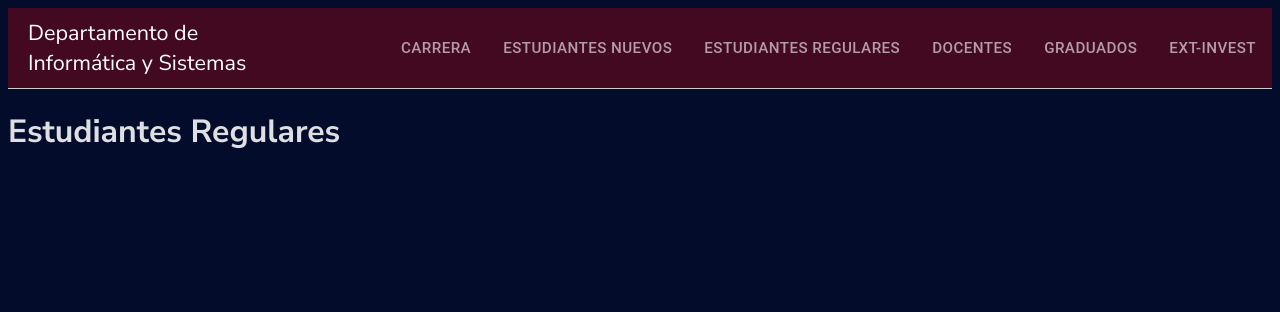
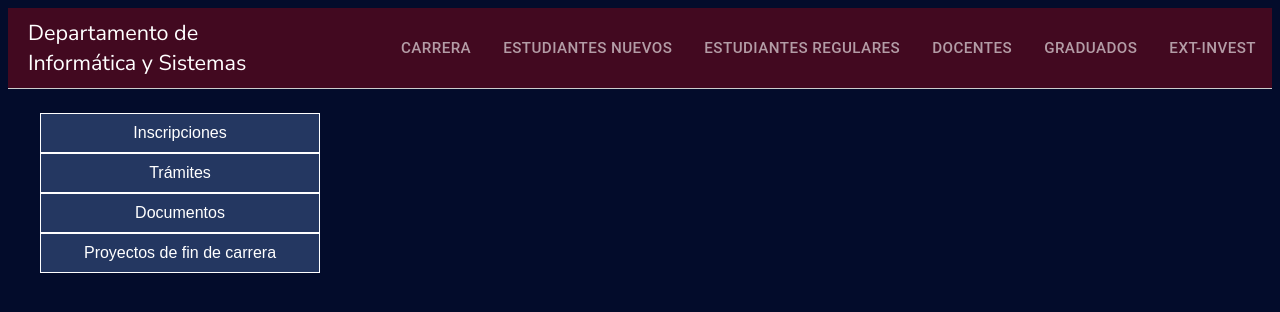
Before and after one commit to elprogramadorr/info-sistemas-webapp, a React (Vite) app: page /estudiantes-regulares in a window 1280 px wide. Shown: the top 312 px of the page. Built offline with nearby package versions, Linux system fonts and the light colour scheme; a web font is replaced by a local one.

Commit message:
el menu agregado

```diff
--- a/src/screens/ModuloEstudiantesRegulares.jsx
+++ b/src/screens/ModuloEstudiantesRegulares.jsx
@@ -1,11 +1,45 @@
 import { useState } from "react";
 import Layout from "./Layout";
+import DropdownMenu from "../utils/DropdownMenu";
+import { Button } from "@mui/material";
+
+function DropdownItem({ text }) {
+    const [isPressed, setIsPressed] = useState(false);
+    return (
+        <Button style={{padding:4, textTransform:'none', justifyContent: 'left',color:'black'}} onClick={()=>{setIsPressed(true)}}>
+            {text}
+        </Button>
+    );
+}
 
 const EstudiantesRegulares = () => {
     return (
-
-            <h1>Estudiantes Regulares</h1>
-
+        <>
+        <div style={{marginTop:'1.5rem'}}>
+            <DropdownMenu label="Inscripciones">
+                <DropdownItem text="Fechas" />
+                <DropdownItem text="Requisitos" />
+                <DropdownItem text="Proceso" />
+            </DropdownMenu>
+            <DropdownMenu label="Trámites">
+                <DropdownItem text="Auxiliaturas" />
+                <DropdownItem text="Cambio de carrera" />
+                <DropdownItem text="Solicitud para trabajo dirigido" />
+                <DropdownItem text="Registro de tema de perfil" />
+                <DropdownItem text="Defensa pública" />
+            </DropdownMenu>
+            <DropdownMenu label="Documentos">
+                <DropdownItem text="Guías de elaboración" />
+                <DropdownItem text="Certificaciones de solvencia" />
+                <DropdownItem text="Titulación" />
+            </DropdownMenu>
+            <DropdownMenu label="Proyectos de fin de carrera">
+                <DropdownItem text="Banco de temas disponibles" />
+                <DropdownItem text="Buscador de proyectos" />
+                <DropdownItem text="Convocatorias" />
+            </DropdownMenu>
+            </div>
+        </>
     );
 }
 export default EstudiantesRegulares;
--- /dev/null
+++ b/src/utils/DropdownMenu.jsx
@@ -0,0 +1,58 @@
+// DropdownMenu.js
+import React, { useState } from 'react';
+
+function DropdownMenu({ label, children }) {
+  const [isOpen, setIsOpen] = useState(false);
+
+  const toggleDropdown = () => {
+    setIsOpen(!isOpen);
+  };
+
+  const styles = {
+    dropdown: {
+      marginLeft: '2rem',
+
+    },
+    dropdownButton: {
+      backgroundColor: '#243761',
+      width: '280px',
+      padding: '10px 20px',
+      fontSize: '16px',
+      color: 'white',
+      cursor: 'pointer',
+      border: '1px solid white',
+    //   boxShadow: '0px 3px 16px 0px #F2F2F2',
+    },
+    dropdownContent: {
+      backgroundColor: '#f9f9f9',
+      maxWidth: '248px',
+      zIndex: '1',
+      color: 'black',
+      padding: '10px 16px',
+      display: 'flex',
+      flexDirection: 'column',
+      justifyContent: 'left',
+
+    },
+    dropdownItem: {
+      color: 'black',
+      padding: '12px 16px',
+      textDecoration: 'none',
+      display: 'block',
+    },
+  };
+  return (
+    <div style={styles.dropdown}>
+      <button style={styles.dropdownButton} onClick={toggleDropdown}>
+        {label}
+      </button>
+      {isOpen && (
+        <div style={styles.dropdownContent}>
+          {children}
+        </div>
+      )}
+    </div>
+  );
+}
+
+export default DropdownMenu;
```
